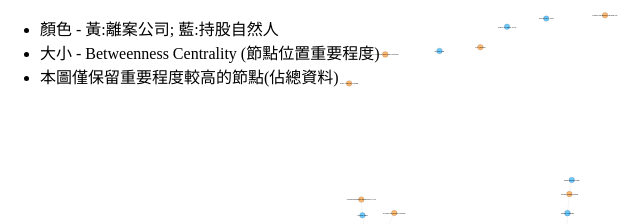
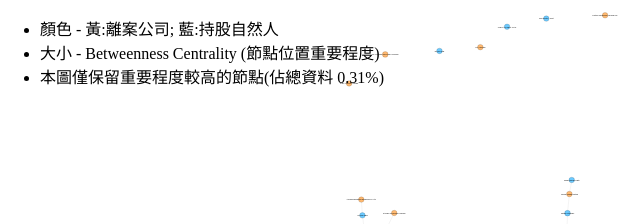
Before and after one commit to dwhuang/pp-tw-viz, a plain HTML site: page index.html in a window 1280 px wide. Shown: the top 224 px of the page, 0-640 px from the left. Drawn offline with Linux system fonts and the light colour scheme.

Commit message:
g2 update description

```diff
--- a/index.html
+++ b/index.html
@@ -29,7 +29,7 @@ body {
             <ul>
                 <li>顏色 - 黃:離案公司; 藍:持股自然人</li>
                 <li>大小 - Betweenness Centrality (節點位置重要程度)</li>
-                <li>本圖僅保留重要程度較高的節點(佔總資料)</li>
+                <li>本圖僅保留重要程度較高的節點(佔總資料 0.31%)</li>
             </ul>
         </div>
         <script>
```
